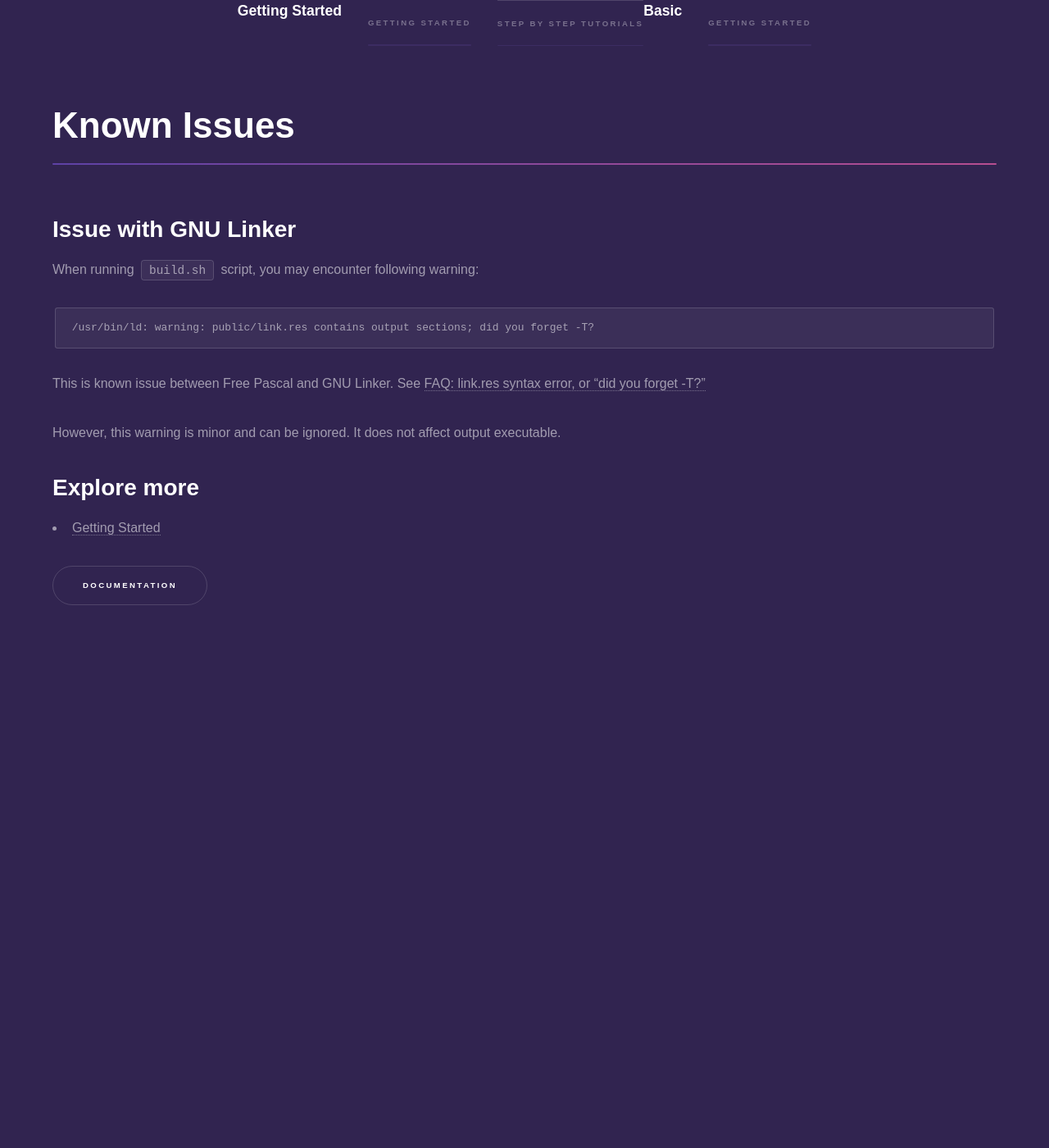
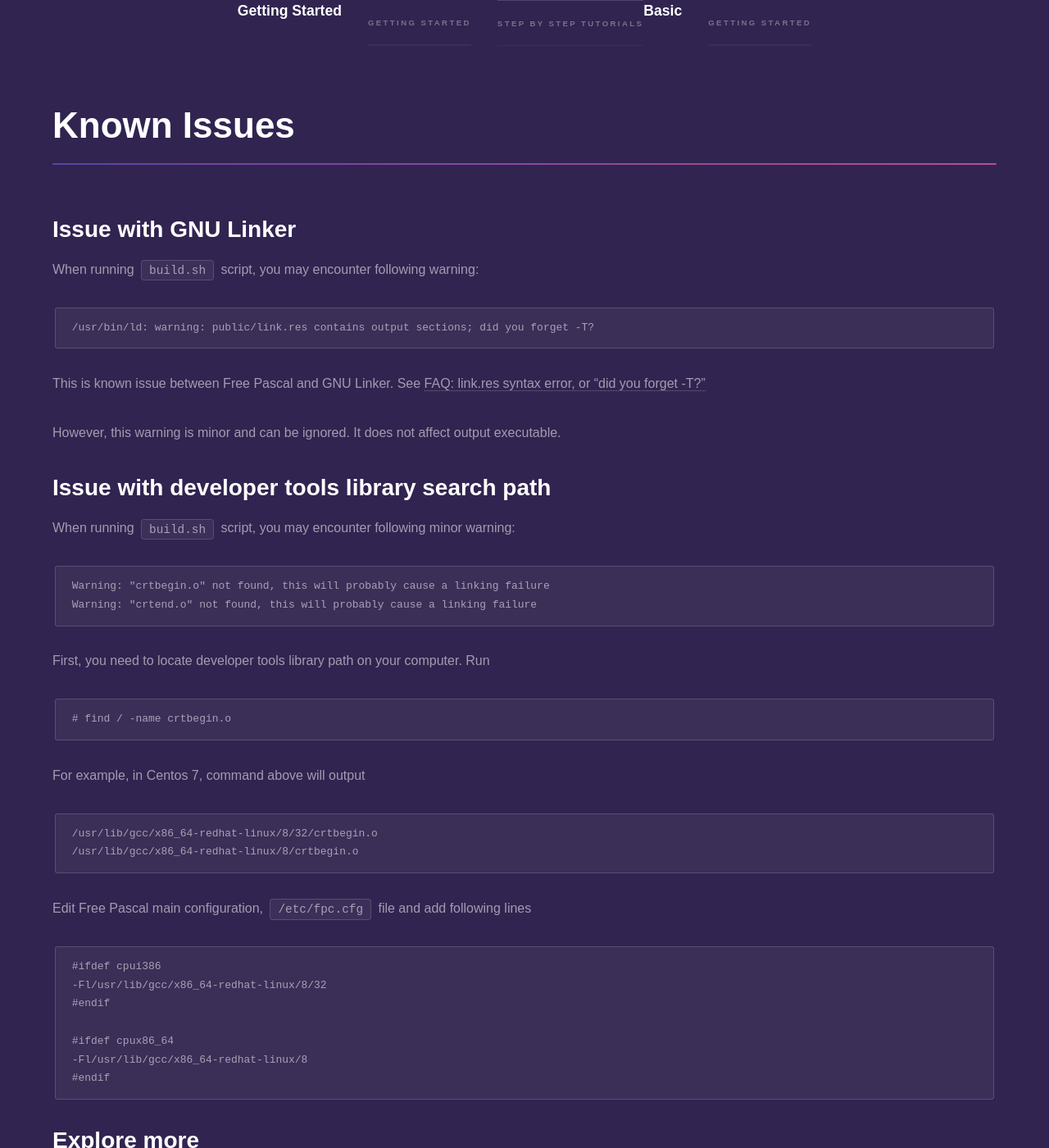
Before and after one commit to fanoframework/fanoframework.github.io, a Jekyll site: the page built from known-issues/index.md, in a window 1280 px wide and 1400 px high. Shown: the whole window at 82% size. Built offline with Jekyll 4.4.1, drawn with Linux system fonts in a browser that asks for light colours; our own code applies the rules of GitHub Pages for plain Markdown files.

Commit message:
add content about known issue when build fano application

````diff
--- a/known-issues/index.md
+++ b/known-issues/index.md
@@ -18,6 +18,40 @@ This is known issue between Free Pascal and GNU Linker. See
 
 However, this warning is minor and can be ignored. It does not affect output executable.
 
+## Issue with developer tools library search path
+
+When running `build.sh` script, you may encounter following minor warning:
+
+```
+Warning: "crtbegin.o" not found, this will probably cause a linking failure
+Warning: "crtend.o" not found, this will probably cause a linking failure
+```
+
+First, you need to locate developer tools library path on your computer. Run
+
+```
+# find / -name crtbegin.o
+```
+
+For example, in Centos 7, command above will output
+
+```
+/usr/lib/gcc/x86_64-redhat-linux/8/32/crtbegin.o
+/usr/lib/gcc/x86_64-redhat-linux/8/crtbegin.o
+```
+
+Edit Free Pascal main configuration, `/etc/fpc.cfg` file and add following lines
+
+```
+#ifdef cpui386
+-Fl/usr/lib/gcc/x86_64-redhat-linux/8/32
+#endif
+
+#ifdef cpux86_64
+-Fl/usr/lib/gcc/x86_64-redhat-linux/8
+#endif
+```
+
 ## Explore more
 
 - [Getting Started](/getting-started)
````
